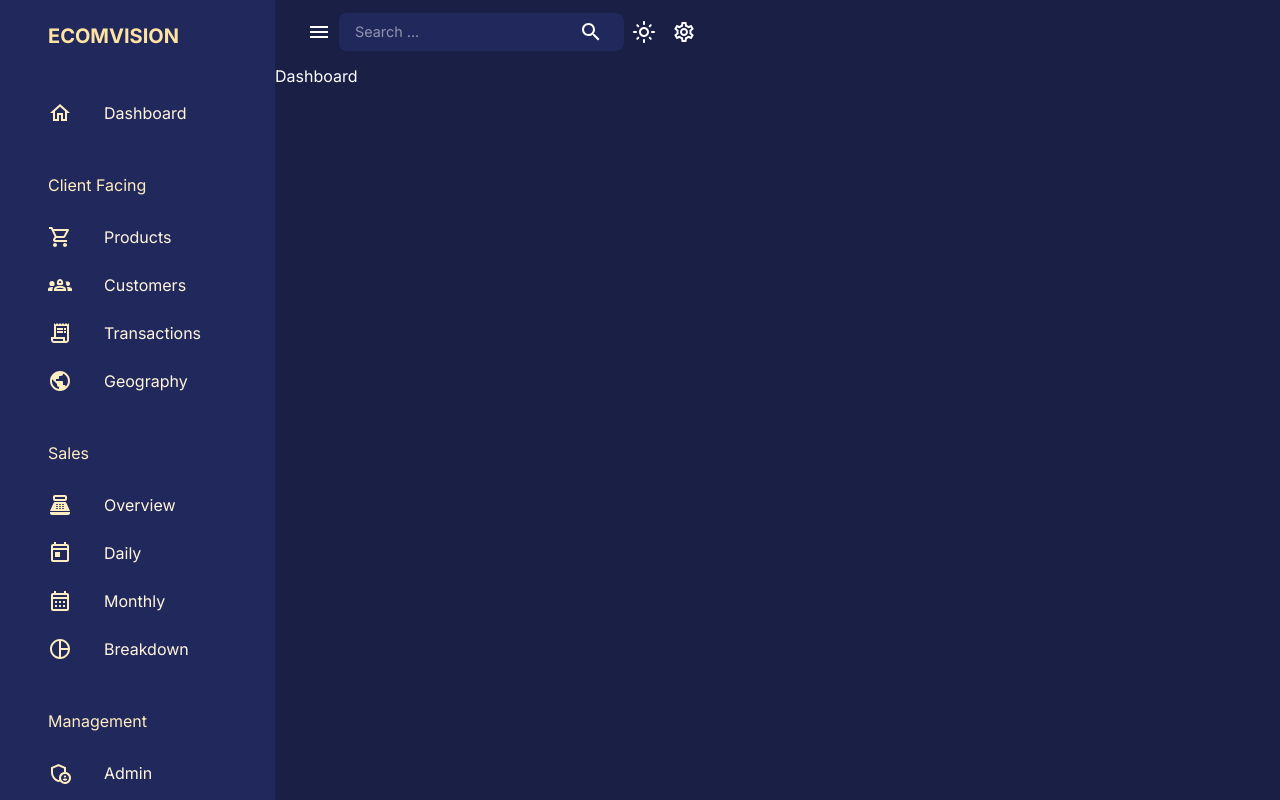
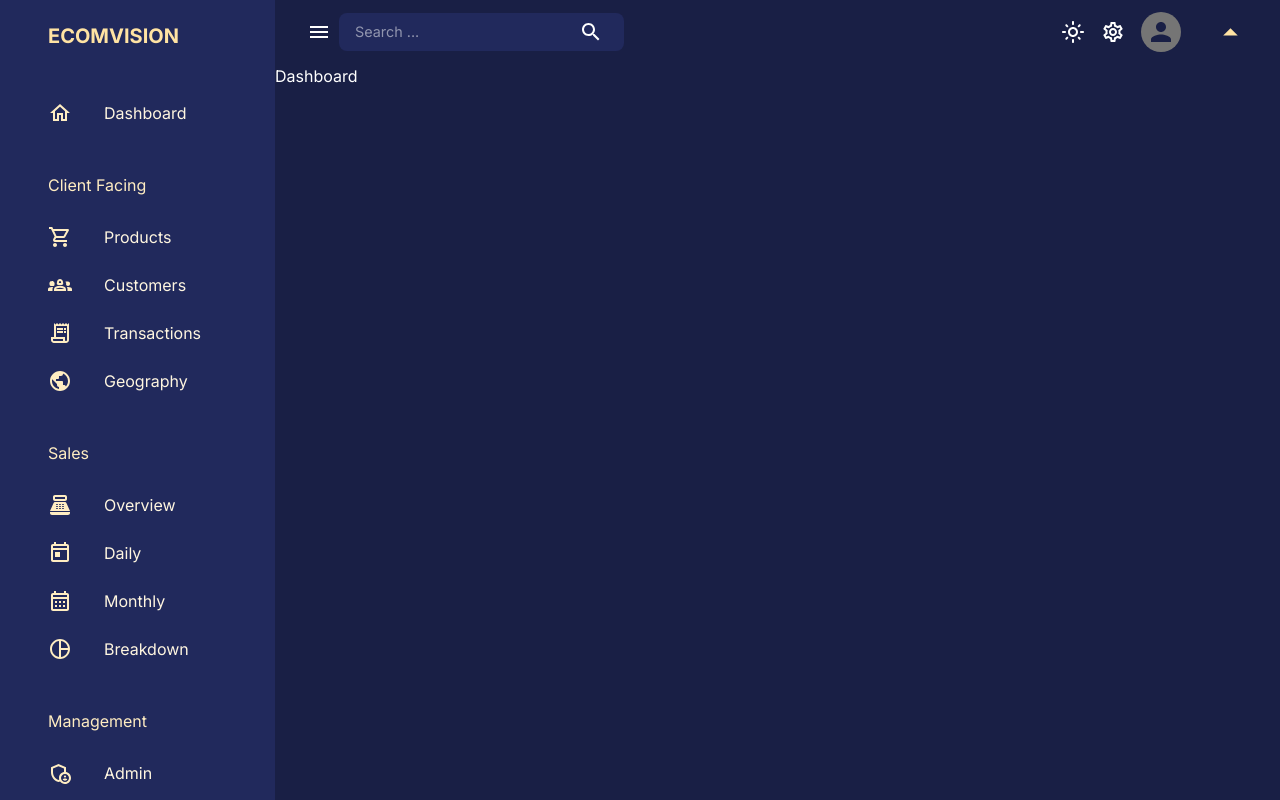
Before and after one commit to anshkush92/admin-dashboard-mern, a React (Create React App) app in the folder client/: page / in a window 1280 px wide. Shown: the top 800 px of the page. Built offline with nearby package versions, Linux system fonts and the light colour scheme; no server answers.

Commit message:
Added the user in navbar and the sidebar using avatar and menu items

```diff
--- a/client/src/components/Layout/Layout.jsx
+++ b/client/src/components/Layout/Layout.jsx
@@ -32,7 +32,7 @@ const Layout = () => {
         user={data || {}}
       />
 
-      <Box>
+      <Box width="100%" flexGrow={1}>
         <Navbar user={data || {}} />
         <Outlet />
       </Box>
--- a/client/src/components/Navbar/Navbar.jsx
+++ b/client/src/components/Navbar/Navbar.jsx
@@ -6,6 +6,13 @@ import {
   Toolbar,
   IconButton,
   InputBase,
+  Button,
+  Avatar,
+  Typography,
+  Box,
+  Menu,
+  MenuItem,
+  ListItemIcon,
 } from "@mui/material";
 
 import {
@@ -15,6 +22,8 @@ import {
   Search,
   SettingsOutlined,
   ArrowDropDownOutlined,
+  ArrowDropUpOutlined,
+  Logout,
 } from "@mui/icons-material";
 
 import { toggleMode } from "../../features/Toggle/ToggleMode.slice";
@@ -22,6 +31,22 @@ import { toggleSidebar } from "../../features/Toggle/ToggleSidebar.slice";
 import FlexBetween from "../Common/FlexBetween";
 
 const Navbar = ({ user }) => {
+  // State for managing the anchor element for the dropdown menu
+  const [anchorEl, setAnchorEl] = useState(null);
+  const isDropdownOpen = Boolean(anchorEl);
+  console.log(
+    "🚀 ~ file: Navbar.jsx:33 ~ Navbar ~ isDropdownOpen",
+    isDropdownOpen
+  );
+
+  const handleClick = (event) => {
+    setAnchorEl(event.currentTarget);
+  };
+
+  const handleClose = () => {
+    setAnchorEl(null);
+  };
+
   console.log("🚀 ~ file: Navbar.jsx:25 ~ Navbar ~ user", user);
   const theme = useTheme();
   const dispatch = useDispatch();
@@ -63,6 +88,65 @@ const Navbar = ({ user }) => {
           <IconButton>
             <SettingsOutlined />
           </IconButton>
+          <FlexBetween>
+            <Button
+              onClick={handleClick}
+              sx={{
+                display: "flex",
+                justifyContent: "space-between",
+                alignItems: "center",
+                textTransform: "none",
+                gap: "1rem",
+              }}
+            >
+              <Avatar alt={user.name} />
+              <Box textAlign="left">
+                <Typography
+                  fontWeight="bold"
+                  fontSize="0.85rem"
+                  sx={{ color: theme.palette.secondary[100] }}
+                >
+                  {user.name}
+                </Typography>
+
+                <Typography
+                  fontSize="0.75rem"
+                  sx={{ color: theme.palette.secondary[200] }}
+                >
+                  {user.occupation}
+                </Typography>
+              </Box>
+              {isDropdownOpen ? (
+                <ArrowDropDownOutlined
+                  sx={{
+                    color: theme.palette.secondary[300],
+                    fontSize: "35px",
+                  }}
+                />
+              ) : (
+                <ArrowDropUpOutlined
+                  sx={{
+                    color: theme.palette.secondary[300],
+                    fontSize: "35px",
+                  }}
+                />
+              )}
+            </Button>
+            <Menu
+              anchorEl={anchorEl}
+              disableScrollLock={true}
+              open={isDropdownOpen}
+              onClose={handleClose}
+              anchorOrigin={{ vertical: "bottom", horizontal: "center" }}
+            >
+              <MenuItem onClick={handleClose}>
+                <ListItemIcon>
+                  <Logout fontSize="small" />
+                </ListItemIcon>
+                Logout
+              </MenuItem>
+            </Menu>
+          </FlexBetween>
         </FlexBetween>
       </Toolbar>
     </AppBar>
```
